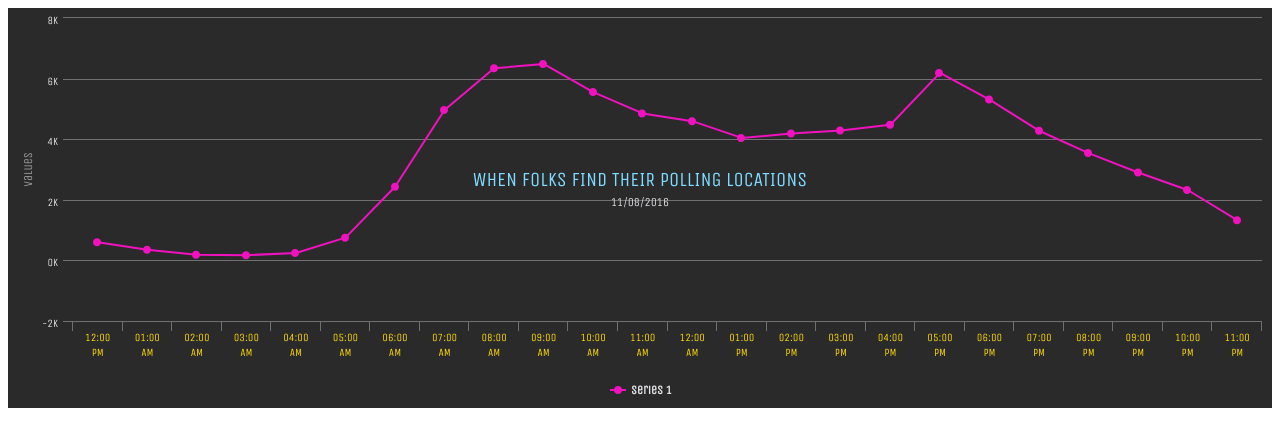
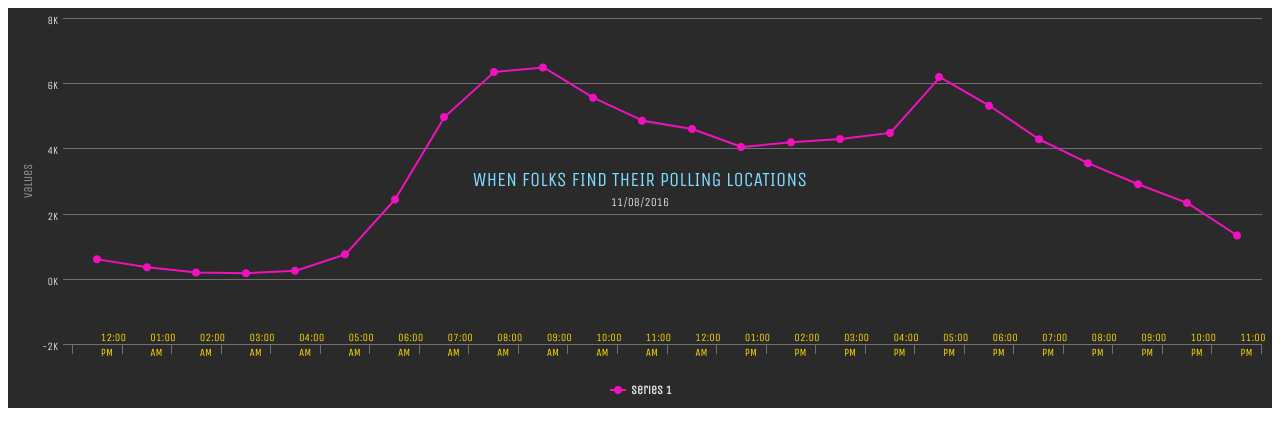
Before and after one commit to steveoh/Charts, a plain HTML site: page planning-to-vote.html in a window 1280 px wide. Drawn offline with nearby package versions, Linux system fonts and the light colour scheme.

Commit message:
move labels?

```diff
--- a/planning-to-vote.html
+++ b/planning-to-vote.html
@@ -31,12 +31,15 @@ $('#container').highcharts({
         enabled: true
     },
     xAxis: {
-        categories: ['12:00 PM', '01:00 AM', '02:00 AM', '03:00 AM', '04:00 AM', '05:00 AM', '06:00 AM', '07:00 AM', '08:00 AM', '09:00 AM', '10:00 AM', '11:00 AM', '12:00 AM', '01:00 PM', '02:00 PM', '03:00 PM', '04:00 PM', '05:00 PM', '06:00 PM', '07:00 PM', '08:00 PM', '09:00 PM', '10:00 PM', '11:00 PM']
+        categories: ['12:00 PM', '01:00 AM', '02:00 AM', '03:00 AM', '04:00 AM', '05:00 AM', '06:00 AM', '07:00 AM', '08:00 AM', '09:00 AM', '10:00 AM', '11:00 AM', '12:00 AM', '01:00 PM', '02:00 PM', '03:00 PM', '04:00 PM', '05:00 PM', '06:00 PM', '07:00 PM', '08:00 PM', '09:00 PM', '10:00 PM', '11:00 PM'],
+        labels: {
+            align: 'left',
+            x: 3,
+            y: -3
+        }
     },
     series: [{
         data: [596, 354, 190, 171, 245, 751, 2432, 4962, 6340, 6484, 5555, 4850, 4595, 4042, 4186, 4288, 4476, 6188, 5307, 4280, 3542, 2901, 2323, 1328]
     }]
 });
 </script>
-
-</html>
```
